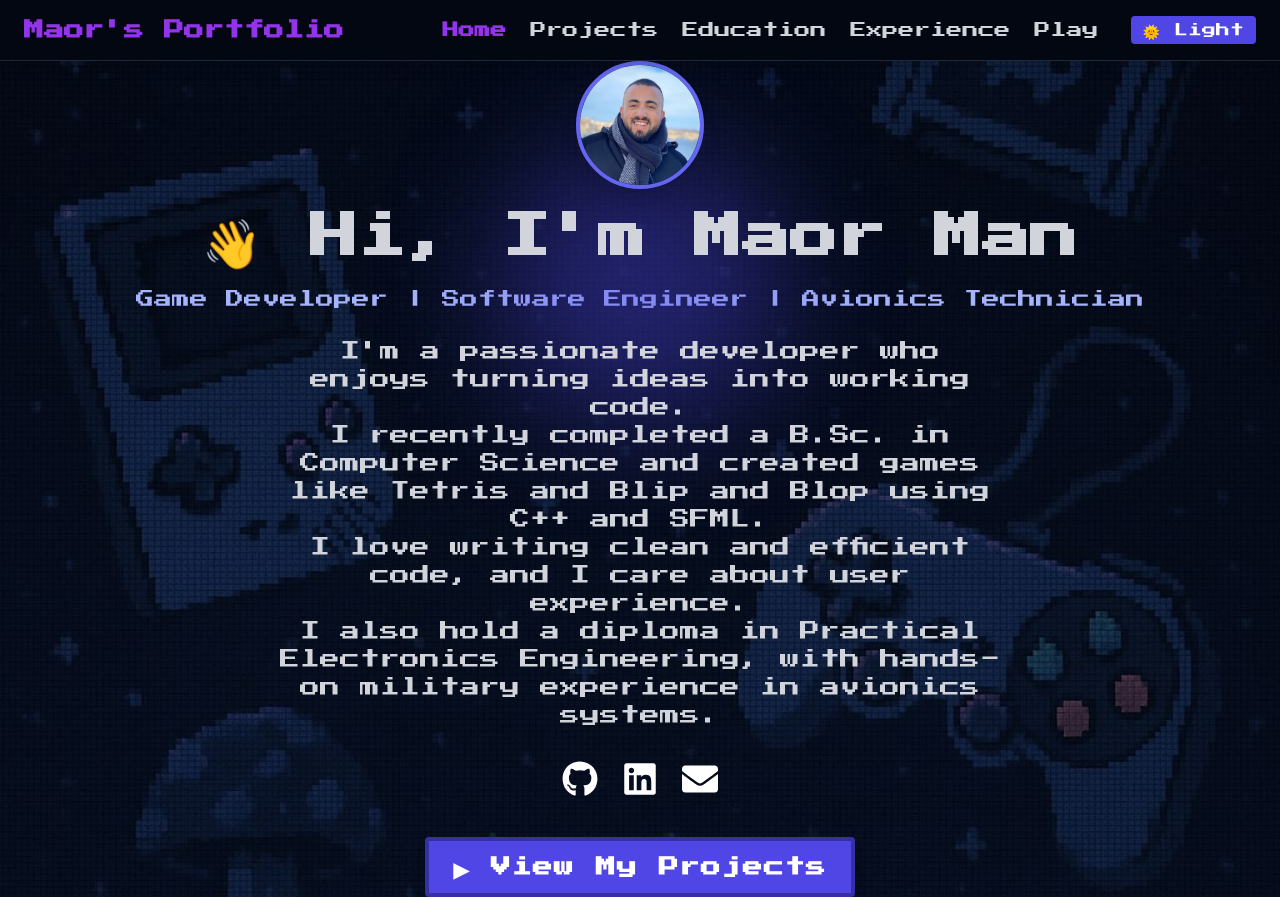
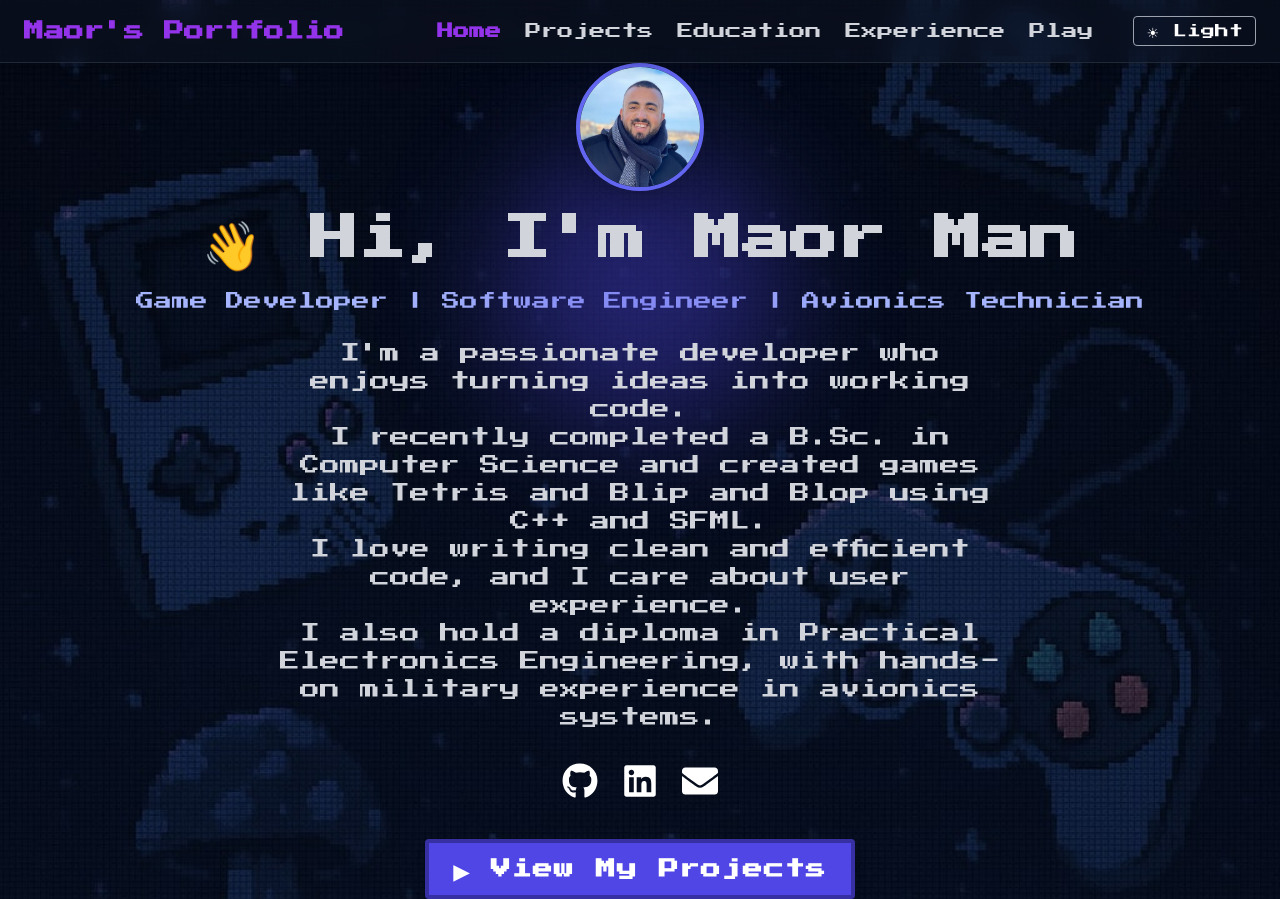
Before and after one commit to MaorMan1/my-portfolio, a React (Vite) app in the folder frontend/: page / in a window 1280 px wide. Built offline with nearby package versions, Linux system fonts and the light colour scheme.

Commit message:
darkMode toggle

```diff
--- a/frontend/src/App.tsx
+++ b/frontend/src/App.tsx
@@ -20,7 +20,12 @@ function App() {
 
   return (
     <div className="font-pixel min-h-screen bg-main-bg bg-cover bg-center bg-no-repeat text-white dark:text-white dark:bg-black">
-      <nav className="sticky top-0 z-50 bg-gray-900 px-6 py-4 shadow-lg border-b border-gray-800 backdrop-blur-md bg-opacity-40 dark:bg-gray-950">
+      <nav
+        className={`
+          sticky top-0 z-50 px-6 py-4 shadow-lg border-b backdrop-blur-md transition-colors duration-300
+          ${darkMode ? 'bg-gray-900 bg-opacity-40 border-gray-800' : 'bg-white bg-opacity-60 border-gray-300 text-gray-800'}
+        `}
+      >
         <div className="max-w-7xl mx-auto flex justify-between items-center">
           <div className="text-xl font-bold text-purple-600">Maor's Portfolio</div>
 
@@ -67,9 +72,9 @@ function App() {
             </Link>
             <button
               onClick={() => setDarkMode(!darkMode)}
-              className="ml-2 px-3 py-1 text-sm rounded bg-indigo-600 hover:bg-indigo-700 text-white"
+              className="ml-4 px-3 py-1 rounded text-sm border border-gray-400 hover:border-purple-500"
             >
-              {darkMode ? '🌞 Light' : '🌙 Dark'}
+              {darkMode ? '☀ Light' : '🌙 Dark'}
             </button>
           </div>
         </div>
```
